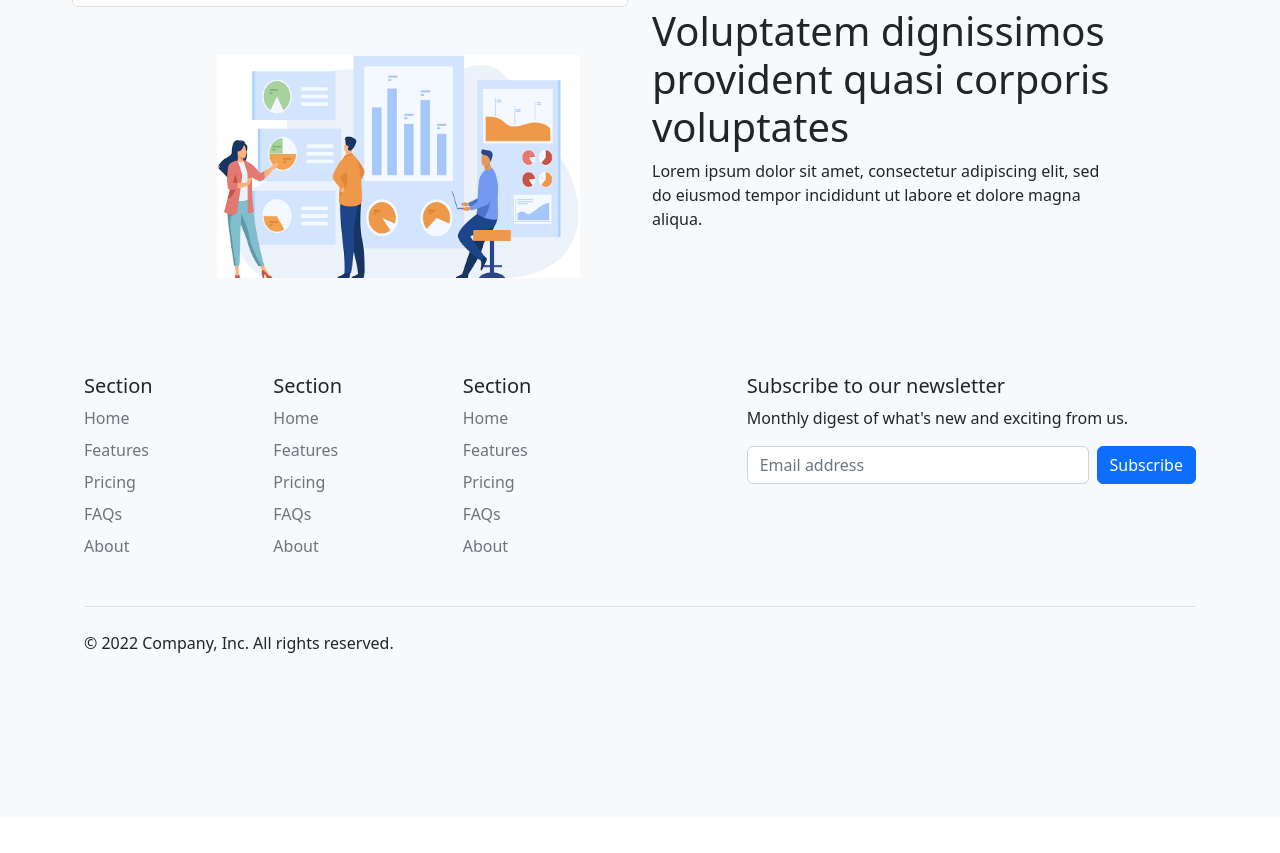
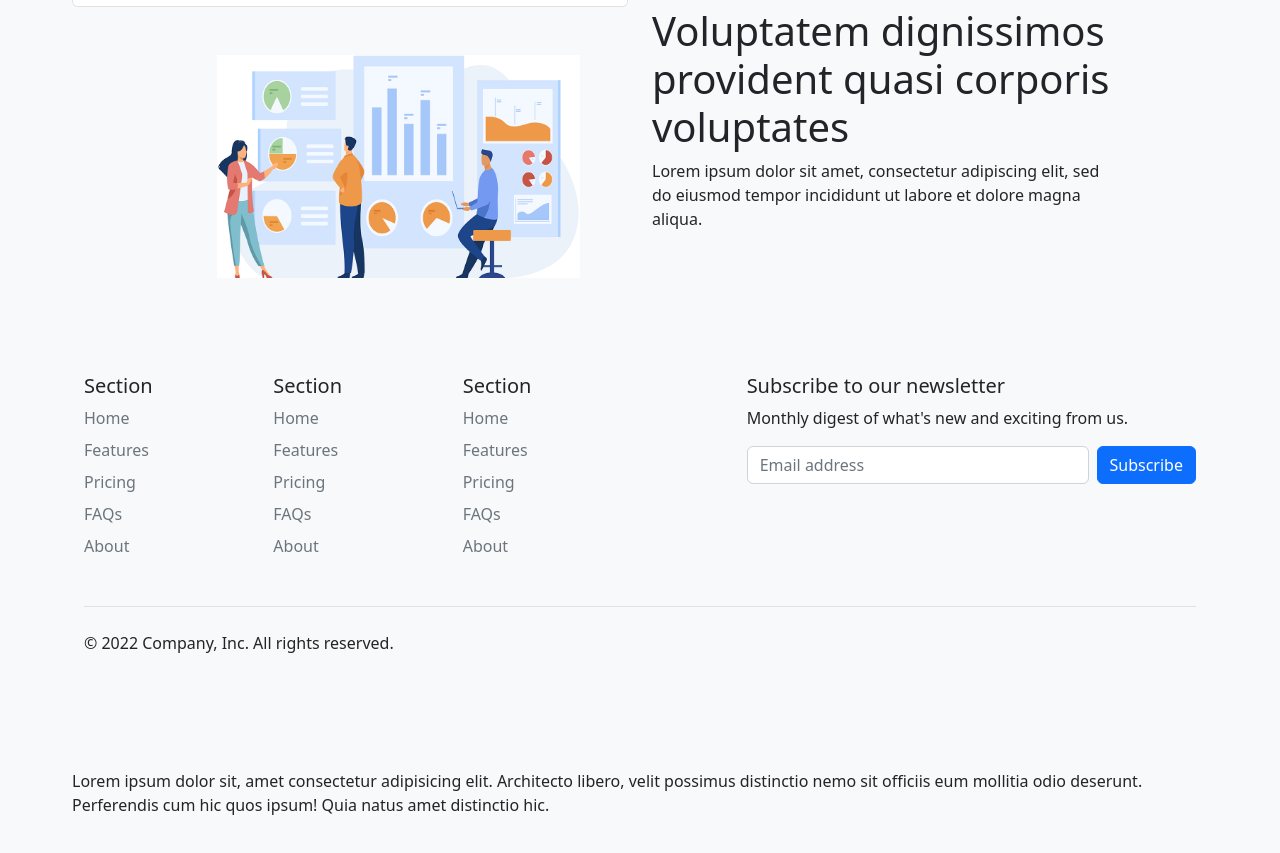
Before and after one commit to mronosta/my-first-repo, a plain HTML site: page landingpage.html in a window 1280 px wide. Shown: the part 1758-2611 px from the top of the page. Before the commit the page ends 2575 px from the top, so only its background shows below. Drawn offline with Linux system fonts and the light colour scheme.

Commit message:
modified landing page

```diff
--- a/landingpage.html
+++ b/landingpage.html
@@ -311,8 +311,11 @@
                     </div>
                     <div class="col-md-5">
                         <div class="">
-                            <h1><stronng>Voluptatem dignissimos provident quasi corporis voluptates</stronng></h1>
-                            <p>Lorem ipsum dolor sit amet, consectetur adipiscing elit, sed do eiusmod tempor incididunt ut labore et dolore magna aliqua.</p>
+                            <h1>
+                                <stronng>Voluptatem dignissimos provident quasi corporis voluptates</stronng>
+                            </h1>
+                            <p>Lorem ipsum dolor sit amet, consectetur adipiscing elit, sed do eiusmod tempor incididunt
+                                ut labore et dolore magna aliqua.</p>
 
                         </div>
                     </div>
@@ -404,6 +407,14 @@
                     </footer>
                 </div>
 
+
+                <div class="p">
+
+                    Lorem ipsum dolor sit, amet consectetur adipisicing elit. Architecto libero, velit possimus
+                    distinctio nemo sit officiis eum mollitia odio deserunt. Perferendis cum hic quos ipsum! Quia natus
+                    amet distinctio hic.
+                </div>
+
                 <!-- end of footer -->
 
 
```
Lines whose indentation alone changed are shown as unchanged.
